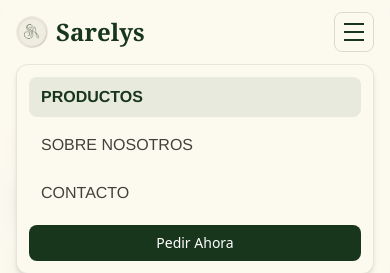
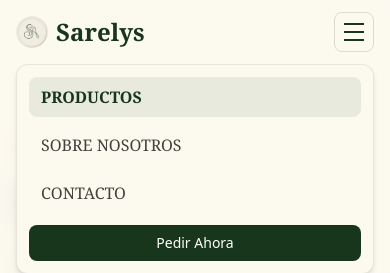
Before and after one commit to RenzoTM2705/Sarelys, a React (Vite) app: page / in a window 390 px wide. Both pictures are taken after a click on the button "Abrir menú". Shown: the top 273 px of the page. Built offline with nearby package versions, Linux system fonts and the light colour scheme.

Commit message:
font fixed (responsive)

```diff
--- a/src/screens/Principal/sections/TopNavigationSection/TopNavigationSection.tsx
+++ b/src/screens/Principal/sections/TopNavigationSection/TopNavigationSection.tsx
@@ -111,7 +111,7 @@
                                         key={link.label}
                                         to={link.to}
                                         onClick={() => setIsMenuOpen(false)}
-                                        className={`w-full rounded-lg px-3 py-2 text-left no-underline [font-family:'Noto_Serif-Regular',Helvetica] ${
+                                        className={`w-full rounded-lg px-3 py-2 text-left no-underline font-serif ${
                                             isActive
                                                 ? "bg-[#18361c14] font-bold text-[#18361c]"
                                                 : "text-stone-700"
```
